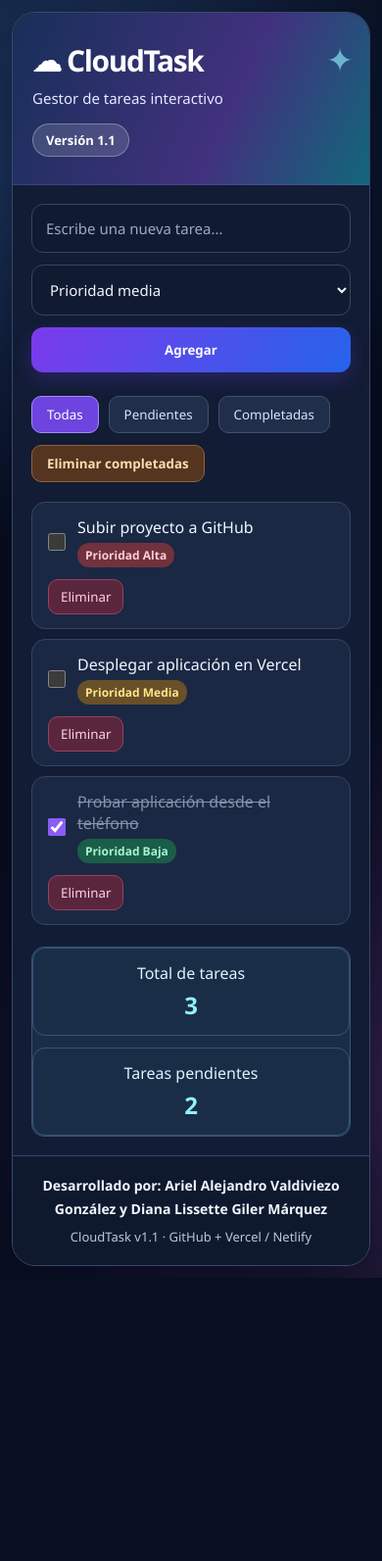
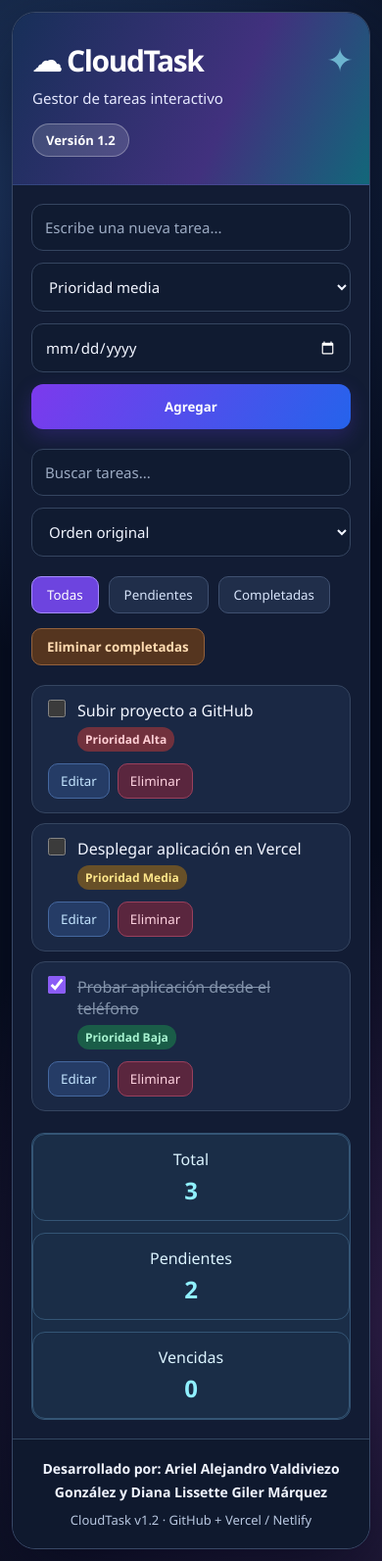
Before and after one commit to Valdivia141/cloudtask, a plain HTML site: page index.html in a window 390 px wide. Shown: the whole page at 98% size. Before the commit the page ends 1304 px from the top, so only its background shows below. Drawn offline with Linux system fonts and the light colour scheme.

Commit message:
Actualización CloudTask v1.2
Updated version number and adjusted layout styles in index.html.

```diff
--- a/index.html
+++ b/index.html
@@ -3,7 +3,7 @@
 <head>
   <meta charset="UTF-8">
   <meta name="viewport" content="width=device-width, initial-scale=1.0">
-  <title>CloudTask v1.1</title>
+  <title>CloudTask v1.2</title>
 
   <style>
     * {
@@ -25,7 +25,7 @@
 
     .app {
       width: 100%;
-      max-width: 820px;
+      max-width: 920px;
       background: white;
       border-radius: 20px;
       box-shadow: 0 15px 40px rgba(0,0,0,.10);
@@ -42,8 +42,8 @@
     .version {
       display: inline-block;
       margin-top: 12px;
+      background: rgba(255,255,255,.18);
       padding: 6px 12px;
-      background: rgba(255,255,255,.18);
       border-radius: 20px;
     }
 
@@ -53,31 +53,39 @@
 
     .input-group {
       display: grid;
-      grid-template-columns: 1fr 160px 120px;
+      grid-template-columns: 1fr 150px 160px 110px;
       gap: 10px;
-      margin-bottom: 24px;
+      margin-bottom: 20px;
     }
 
     input, select {
-      padding: 14px;
+      padding: 13px;
       border: 1px solid #d1d5db;
       border-radius: 10px;
       font-size: 15px;
+      background: white;
     }
 
     #addTaskBtn {
       border: none;
+      border-radius: 10px;
       background: #0ea5e9;
       color: white;
-      border-radius: 10px;
       font-weight: bold;
       cursor: pointer;
+    }
+
+    .control-panel {
+      display: grid;
+      grid-template-columns: 1fr 180px;
+      gap: 10px;
+      margin-bottom: 20px;
     }
 
     .toolbar {
       display: flex;
       justify-content: space-between;
-      gap: 12px;
+      gap: 15px;
       margin-bottom: 20px;
       flex-wrap: wrap;
     }
@@ -118,24 +126,28 @@
     .task {
       display: flex;
       justify-content: space-between;
-      align-items: center;
+      gap: 12px;
       background: #f8fafc;
       border: 1px solid #e5e7eb;
-      border-radius: 12px;
       padding: 14px 16px;
       margin-bottom: 10px;
+      border-radius: 12px;
+    }
+
+    .task.overdue {
+      border-left: 5px solid #dc2626;
     }
 
     .task-left {
       display: flex;
-      align-items: center;
       gap: 12px;
+      align-items: flex-start;
     }
 
     .task-info {
       display: flex;
       flex-direction: column;
-      gap: 5px;
+      gap: 6px;
     }
 
     .task.completed .task-text {
@@ -143,11 +155,18 @@
       color: #9ca3af;
     }
 
-    .priority {
-      width: fit-content;
+    .meta {
+      display: flex;
+      flex-wrap: wrap;
+      gap: 8px;
+      font-size: 12px;
+    }
+
+    .priority,
+    .date-badge,
+    .overdue-badge {
       padding: 4px 8px;
       border-radius: 12px;
-      font-size: 12px;
       font-weight: bold;
     }
 
@@ -166,19 +185,43 @@
       color: #b91c1c;
     }
 
+    .date-badge {
+      background: #e0f2fe;
+      color: #075985;
+    }
+
+    .overdue-badge {
+      background: #fee2e2;
+      color: #b91c1c;
+    }
+
+    .actions {
+      display: flex;
+      gap: 8px;
+    }
+
+    .edit-btn,
     .delete-btn {
       border: none;
+      padding: 8px 12px;
+      border-radius: 8px;
+      cursor: pointer;
+    }
+
+    .edit-btn {
+      background: #e0f2fe;
+      color: #0369a1;
+    }
+
+    .delete-btn {
       background: #fee2e2;
       color: #dc2626;
-      border-radius: 8px;
-      padding: 8px 12px;
-      cursor: pointer;
     }
 
     .summary {
       margin-top: 22px;
       display: grid;
-      grid-template-columns: 1fr 1fr;
+      grid-template-columns: repeat(3, 1fr);
       gap: 12px;
     }
 
@@ -193,7 +236,7 @@
     .summary-card strong {
       display: block;
       font-size: 24px;
-      margin-top: 5px;
+      margin-top: 4px;
     }
 
     .empty {
@@ -204,16 +247,21 @@
 
     footer {
       border-top: 1px solid #e5e7eb;
+      padding: 18px;
       text-align: center;
-      padding: 18px;
       color: #6b7280;
       font-size: 13px;
     }
 
-    @media(max-width:700px) {
+    @media(max-width:800px) {
       .input-group,
+      .control-panel,
       .summary {
         grid-template-columns: 1fr;
+      }
+
+      .task {
+        flex-direction: column;
       }
     }
 
@@ -269,7 +317,7 @@ footer { background:#0f192e; color:#b8c7e0; border-top:1px solid #334762; paddin
   <div class="header">
     <h1>☁ CloudTask</h1>
     <p>Gestor de tareas interactivo</p>
-    <span class="version">Versión 1.1</span>
+    <span class="version">Versión 1.2</span>
   </div>
 
   <div class="content">
@@ -288,7 +336,27 @@ footer { background:#0f192e; color:#b8c7e0; border-top:1px solid #334762; paddin
         <option value="alta">Prioridad alta</option>
       </select>
 
-      <button id="addTaskBtn">Agregar</button>
+      <input id="dueDateInput" type="date">
+
+      <button id="addTaskBtn">
+        Agregar
+      </button>
+
+    </div>
+
+    <div class="control-panel">
+
+      <input
+        id="searchInput"
+        type="text"
+        placeholder="Buscar tareas..."
+      >
+
+      <select id="sortSelect">
+        <option value="default">Orden original</option>
+        <option value="priority">Por prioridad</option>
+        <option value="date">Por fecha límite</option>
+      </select>
 
     </div>
 
@@ -311,13 +379,18 @@ footer { background:#0f192e; color:#b8c7e0; border-top:1px solid #334762; paddin
     <div class="summary">
 
       <div class="summary-card">
-        Total de tareas
+        Total
         <strong id="totalCount">0</strong>
       </div>
 
       <div class="summary-card">
-        Tareas pendientes
+        Pendientes
         <strong id="pendingCount">0</strong>
+      </div>
+
+      <div class="summary-card">
+        Vencidas
+        <strong id="overdueCount">0</strong>
       </div>
 
     </div>
@@ -326,23 +399,44 @@ footer { background:#0f192e; color:#b8c7e0; border-top:1px solid #334762; paddin
 
   <footer>
     <span class="credit">Desarrollado por: Ariel Alejandro Valdiviezo González y Diana Lissette Giler Márquez</span>
-    CloudTask v1.1 · GitHub + Vercel / Netlify
+    CloudTask v1.2 · GitHub + Vercel / Netlify
   </footer>
 
 </div>
 
 <script>
   const taskInput = document.getElementById("taskInput");
-  const prioritySelect = document.getElementById("prioritySelect");
-  const addTaskBtn = document.getElementById("addTaskBtn");
-  const taskList = document.getElementById("taskList");
-  const pendingCount = document.getElementById("pendingCount");
-  const totalCount = document.getElementById("totalCount");
-  const filterButtons = document.querySelectorAll(".filter-btn");
+  const prioritySelect =
+    document.getElementById("prioritySelect");
+  const dueDateInput =
+    document.getElementById("dueDateInput");
+  const addTaskBtn =
+    document.getElementById("addTaskBtn");
+
+  const taskList =
+    document.getElementById("taskList");
+
+  const totalCount =
+    document.getElementById("totalCount");
+  const pendingCount =
+    document.getElementById("pendingCount");
+  const overdueCount =
+    document.getElementById("overdueCount");
+
+  const filterButtons =
+    document.querySelectorAll(".filter-btn");
+
   const clearCompletedBtn =
     document.getElementById("clearCompletedBtn");
 
+  const searchInput =
+    document.getElementById("searchInput");
+
+  const sortSelect =
+    document.getElementById("sortSelect");
+
   let currentFilter = "all";
+  let editingId = null;
 
   let tasks =
     JSON.parse(localStorage.getItem("cloudTaskTasks"));
@@ -353,19 +447,22 @@ footer { background:#0f192e; color:#b8c7e0; border-top:1px solid #334762; paddin
         id: 1,
         text: "Subir proyecto a GitHub",
         completed: false,
-        priority: "alta"
+        priority: "alta",
+        dueDate: ""
       },
       {
         id: 2,
         text: "Desplegar aplicación en Vercel",
         completed: false,
-        priority: "media"
+        priority: "media",
+        dueDate: ""
       },
       {
         id: 3,
         text: "Probar aplicación desde el teléfono",
         completed: true,
-        priority: "baja"
+        priority: "baja",
+        dueDate: ""
       }
     ];
   }
@@ -377,35 +474,108 @@ footer { background:#0f192e; color:#b8c7e0; border-top:1px solid #334762; paddin
     );
   }
 
+  function isOverdue(task) {
+    if (!task.dueDate || task.completed) {
+      return false;
+    }
+
+    const today = new Date();
+    today.setHours(0,0,0,0);
+
+    const due =
+      new Date(task.dueDate + "T00:00:00");
+
+    return due < today;
+  }
+
   function renderTasks() {
     taskList.innerHTML = "";
 
-    const filteredTasks = tasks.filter(task => {
-      if (currentFilter === "pending") return !task.completed;
-      if (currentFilter === "completed") return task.completed;
-      return true;
+    let visibleTasks = [...tasks];
+
+    if (currentFilter === "pending") {
+      visibleTasks =
+        visibleTasks.filter(task => !task.completed);
+    }
+
+    if (currentFilter === "completed") {
+      visibleTasks =
+        visibleTasks.filter(task => task.completed);
+    }
+
+    const searchText =
+      searchInput.value.toLowerCase().trim();
+
+    if (searchText) {
+      visibleTasks =
+        visibleTasks.filter(task =>
+          task.text.toLowerCase().includes(searchText)
+        );
+    }
+
+    if (sortSelect.value === "priority") {
+      const order = {
+        alta: 1,
+        media: 2,
+        baja: 3
+      };
+
+      visibleTasks.sort(
+        (a,b) =>
+          order[a.priority] - order[b.priority]
+      );
+    }
+
+    if (sortSelect.value === "date") {
+      visibleTasks.sort((a,b) => {
+        if (!a.dueDate) return 1;
+        if (!b.dueDate) return -1;
+
+        return (
+          new Date(a.dueDate) -
+          new Date(b.dueDate)
+        );
       });
+    }
 
-    if (filteredTasks.length === 0) {
+    if (visibleTasks.length === 0) {
       taskList.innerHTML =
         '<li class="empty">No hay tareas para mostrar</li>';
     }
 
-    filteredTasks.forEach(task => {
+    visibleTasks.forEach(task => {
+      const li = document.createElement("li");
+
+      li.className = "task";
+
+      if (task.completed) {
+        li.classList.add("completed");
+      }
+
+      if (isOverdue(task)) {
+        li.classList.add("overdue");
+      }
+
       const priorityText = {
         baja: "Baja",
         media: "Media",
         alta: "Alta"
       };
 
-      const li = document.createElement("li");
-      li.className = "task";
+      const dateHtml = task.dueDate
+        ? `<span class="date-badge">
+             Fecha: ${task.dueDate}
+           </span>`
+        : "";
 
-      if (task.completed) {
-        li.classList.add("completed");
-      }
+      const overdueHtml = isOverdue(task)
+        ? `<span class="overdue-badge">
+             Vencida
+           </span>`
+        : "";
 
       li.innerHTML = `
+
         <div class="task-left">
 
           <input
@@ -420,13 +590,30 @@ footer { background:#0f192e; color:#b8c7e0; border-top:1px solid #334762; paddin
               ${task.text}
             </span>
 
+            <div class="meta">
+
               <span class="priority priority-${task.priority}">
                 Prioridad ${priorityText[task.priority]}
               </span>
 
+              ${dateHtml}
+
+              ${overdueHtml}
+
             </div>
 
           </div>
+
+        </div>
+
+        <div class="actions">
+
+          <button
+            class="edit-btn"
+            onclick="editTask(${task.id})"
+          >
+            Editar
+          </button>
 
           <button
             class="delete-btn"
@@ -434,6 +621,8 @@ footer { background:#0f192e; color:#b8c7e0; border-top:1px solid #334762; paddin
           >
             Eliminar
           </button>
+
+        </div>
       `;
 
       taskList.appendChild(li);
@@ -443,7 +632,7 @@ footer { background:#0f192e; color:#b8c7e0; border-top:1px solid #334762; paddin
     saveTasks();
   }
 
-  function addTask() {
+  function addOrUpdateTask() {
     const text = taskInput.value.trim();
 
     if (!text) {
@@ -451,23 +640,67 @@ footer { background:#0f192e; color:#b8c7e0; border-top:1px solid #334762; paddin
       return;
     }
 
+    const priority =
+      prioritySelect.value;
+
+    const dueDate =
+      dueDateInput.value;
+
+    if (editingId !== null) {
+      tasks = tasks.map(task =>
+        task.id === editingId
+          ? {
+              ...task,
+              text,
+              priority,
+              dueDate
+            }
+          : task
+      );
+
+      editingId = null;
+      addTaskBtn.textContent = "Agregar";
+
+    } else {
       tasks.push({
         id: Date.now(),
         text,
         completed: false,
-      priority: prioritySelect.value
+        priority,
+        dueDate
       });
+    }
 
     taskInput.value = "";
     prioritySelect.value = "media";
+    dueDateInput.value = "";
 
     renderTasks();
+  }
+
+  function editTask(id) {
+    const task =
+      tasks.find(task => task.id === id);
+
+    if (!task) return;
+
+    taskInput.value = task.text;
+    prioritySelect.value = task.priority;
+    dueDateInput.value = task.dueDate || "";
+
+    editingId = id;
+
+    addTaskBtn.textContent = "Guardar";
+    taskInput.focus();
   }
 
   function toggleTask(id) {
     tasks = tasks.map(task =>
       task.id === id
-        ? { ...task, completed: !task.completed }
+        ? {
+            ...task,
+            completed: !task.completed
+          }
         : task
     );
 
@@ -475,42 +708,71 @@ footer { background:#0f192e; color:#b8c7e0; border-top:1px solid #334762; paddin
   }
 
   function deleteTask(id) {
-    tasks = tasks.filter(task => task.id !== id);
+    tasks =
+      tasks.filter(task => task.id !== id);
+
     renderTasks();
   }
 
   function clearCompletedTasks() {
-    if (!tasks.some(task => task.completed)) {
-      alert("No hay tareas completadas.");
-      return;
-    }
+    if (
+      confirm(
+        "¿Eliminar todas las tareas completadas?"
+      )
+    ) {
+      tasks =
+        tasks.filter(task => !task.completed);
 
-    if (confirm("¿Eliminar todas las tareas completadas?")) {
-      tasks = tasks.filter(task => !task.completed);
       renderTasks();
     }
   }
 
   function updateCounters() {
-    totalCount.textContent = tasks.length;
+    totalCount.textContent =
+      tasks.length;
 
     pendingCount.textContent =
-      tasks.filter(task => !task.completed).length;
+      tasks.filter(
+        task => !task.completed
+      ).length;
+
+    overdueCount.textContent =
+      tasks.filter(isOverdue).length;
   }
 
-  addTaskBtn.addEventListener("click", addTask);
+  addTaskBtn.addEventListener(
+    "click",
+    addOrUpdateTask
+  );
 
-  taskInput.addEventListener("keypress", event => {
-    if (event.key === "Enter") addTask();
-  });
+  taskInput.addEventListener(
+    "keypress",
+    event => {
+      if (event.key === "Enter") {
+        addOrUpdateTask();
+      }
+    }
+  );
 
   clearCompletedBtn.addEventListener(
     "click",
     clearCompletedTasks
   );
 
+  searchInput.addEventListener(
+    "input",
+    renderTasks
+  );
+
+  sortSelect.addEventListener(
+    "change",
+    renderTasks
+  );
+
   filterButtons.forEach(button => {
-    button.addEventListener("click", function() {
+    button.addEventListener(
+      "click",
+      function() {
         filterButtons.forEach(btn =>
           btn.classList.remove("active")
         );
@@ -519,7 +781,8 @@ footer { background:#0f192e; color:#b8c7e0; border-top:1px solid #334762; paddin
         currentFilter = this.dataset.filter;
 
         renderTasks();
-    });
+      }
+    );
   });
 
   renderTasks();
```
Lines whose indentation alone changed are shown as unchanged.
